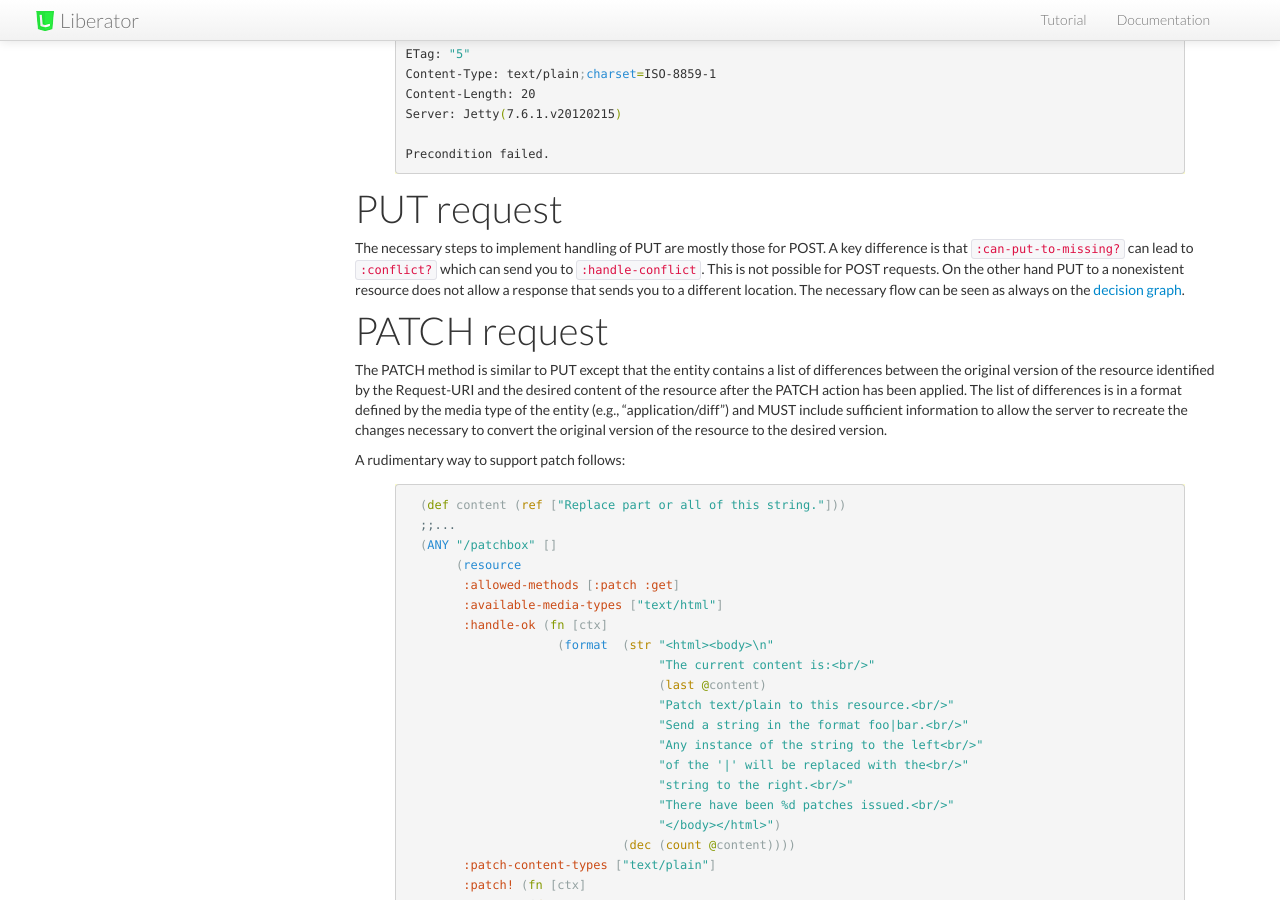
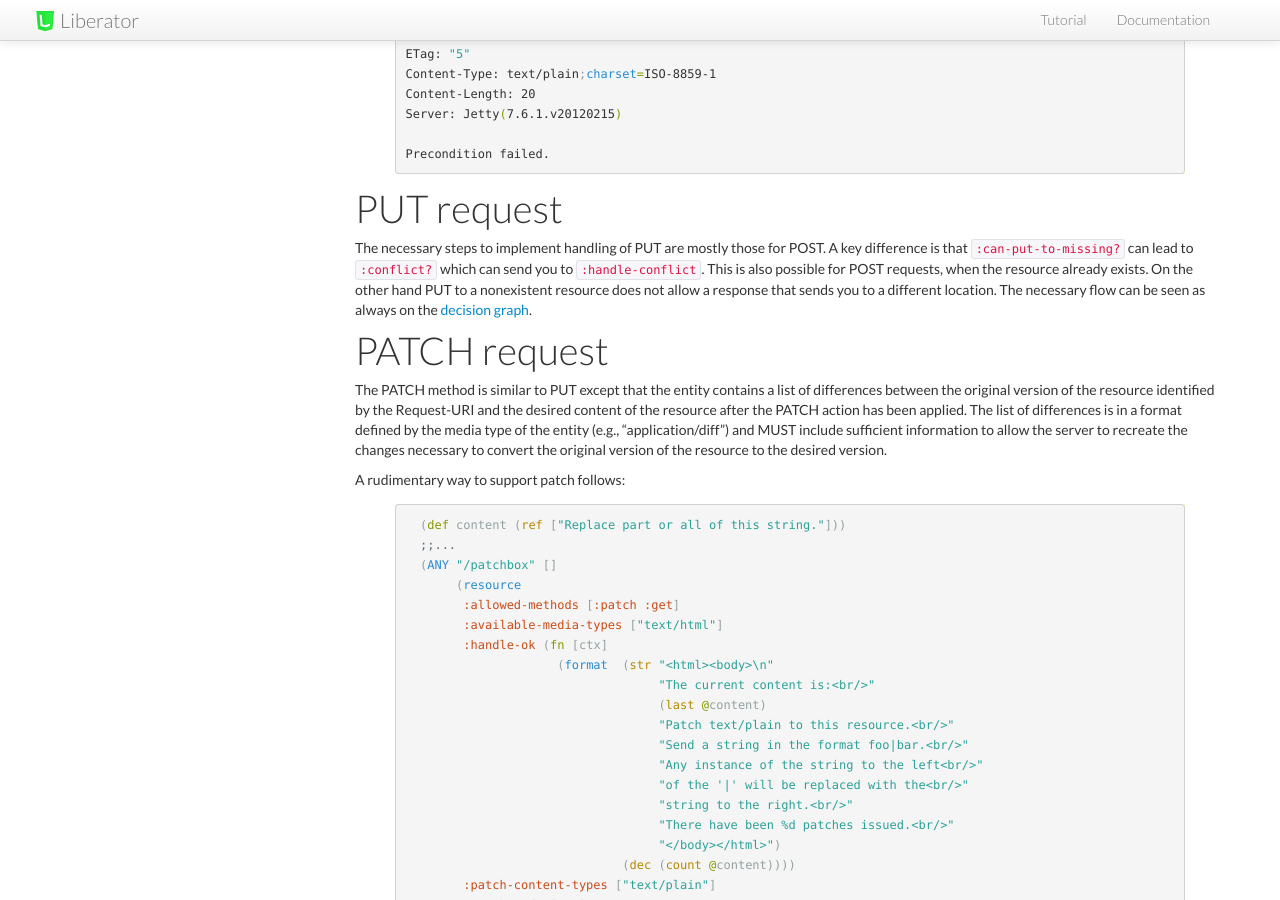
Before and after one commit to clojure-liberator/liberator, a Jekyll site: the page built from tutorial/post-et-al.md, in a window 1280 px wide and 900 px high, scrolled down 2043 px. Built offline with Jekyll 4.4.1, drawn with Linux system fonts in a browser that asks for light colours; nearby versions of some CDN libraries.

Commit message:
Fixes docs because POST requests now support conflict?
Relates to #107
Authors: @jimmythompson @rosytucker

`````diff
--- a/tutorial/post-et-al.md
+++ b/tutorial/post-et-al.md
@@ -132,10 +132,10 @@ Precondition failed.
 The necessary steps to implement handling of PUT are mostly those for
 POST. A key difference is that ````:can-put-to-missing?```` can lead
 to ````:conflict?```` which can send you to ````:handle-conflict````.
-This is not possible for POST requests. On the other hand PUT to a
-nonexistent resource does not allow a response that sends you to a
-different location. The necessary flow can be seen as always on the
-[decision graph](decision-graph.html).
+This is also possible for POST requests, when the resource already exists.
+On the other hand PUT to a nonexistent resource does not allow a response
+that sends you to a different location. The necessary flow can be seen
+as always on the [decision graph](decision-graph.html).
 
 # PATCH request
 
`````
Also changed, not shown: doc/decisions.md (+1 -1 lines).
